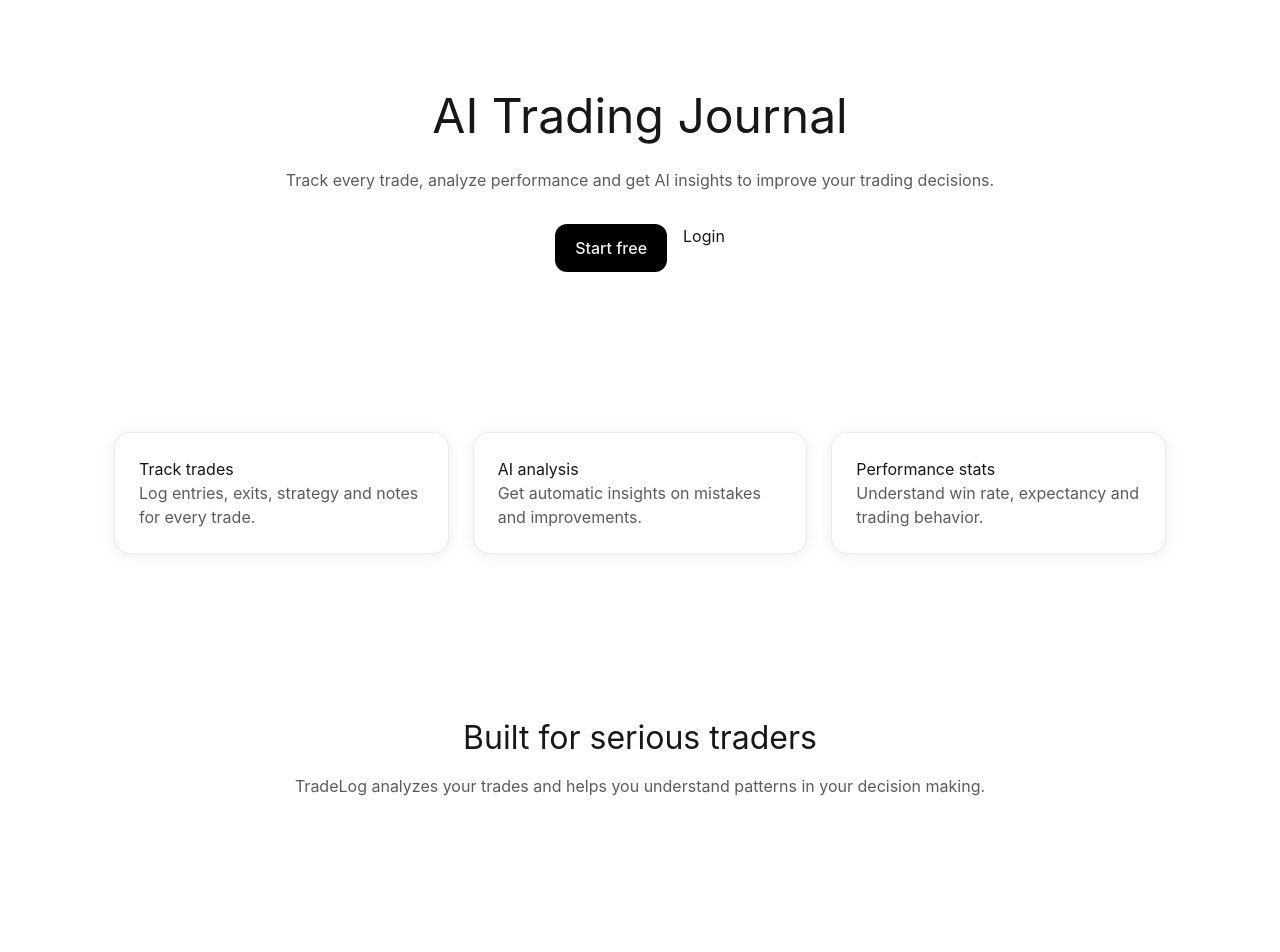
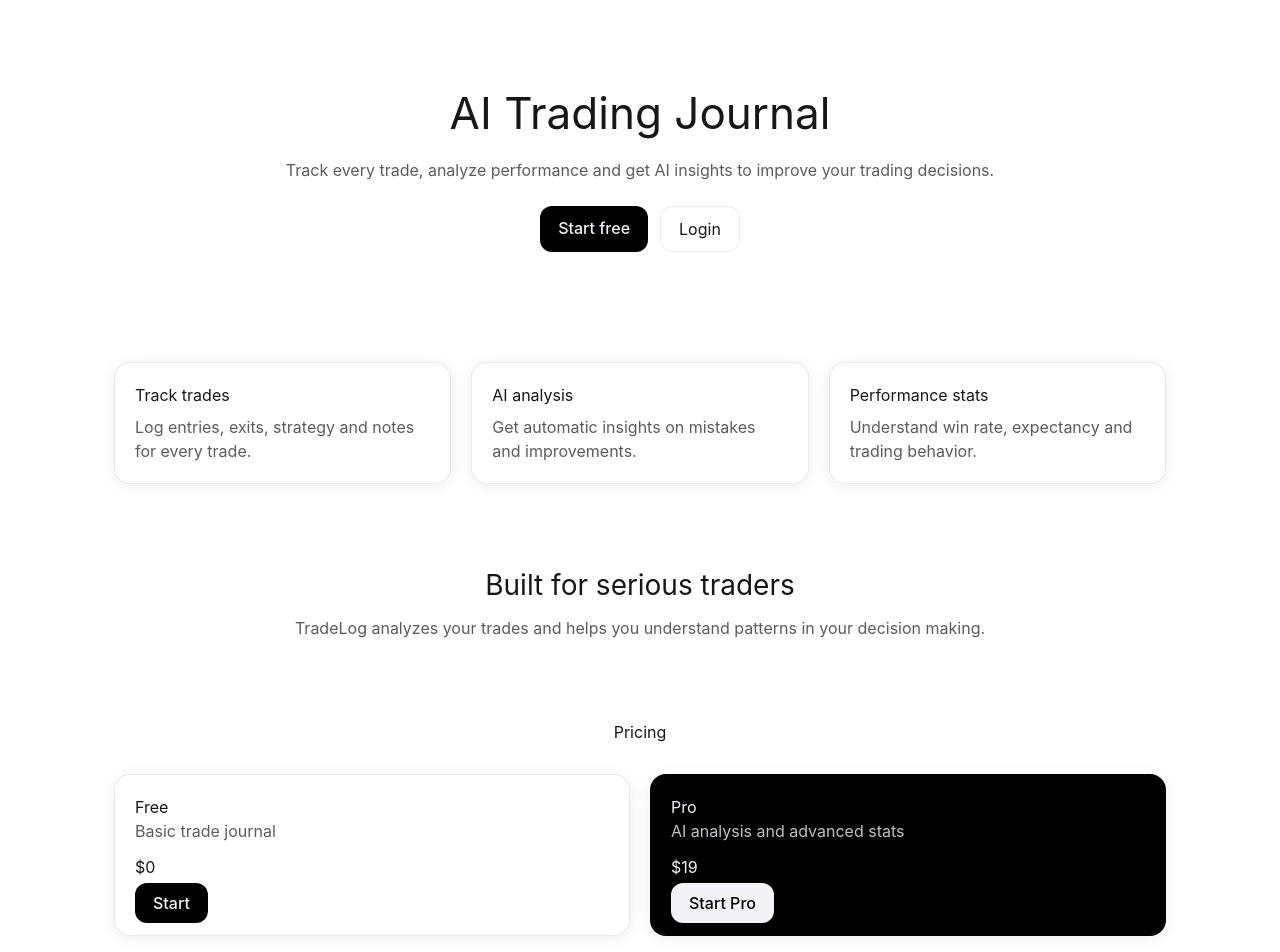
Before and after one commit to rivalden-sys/tradelog_pro, a Next.js app: page / in a window 1280 px wide. Shown: the top 952 px of the page. Built offline with nearby package versions, Linux system fonts and the light colour scheme.

Commit message:
Update page.tsx

```diff
--- a/app/page.tsx
+++ b/app/page.tsx
@@ -7,26 +7,46 @@ export default function Landing() {
 
   const { theme } = useTheme()
 
-  const section = {
+  const container = {
     maxWidth: 1100,
     margin: "0 auto",
-    padding: "80px 24px"
+    padding: "40px 24px"
+  }
+
+  const hero = {
+    textAlign: "center" as const,
+    paddingTop: 80,
+    paddingBottom: 40
+  }
+
+  const grid = {
+    display: "grid",
+    gridTemplateColumns: "repeat(auto-fit,minmax(240px,1fr))",
+    gap: 20,
+    marginTop: 30
   }
 
   const card = {
     background: theme.surface,
     border: `1px solid ${theme.border}`,
     borderRadius: 16,
-    padding: 24,
+    padding: 20,
     boxShadow: theme.shadow
   }
 
-  const button = {
+  const buttonPrimary = {
     background: theme.text,
     color: theme.bg,
-    padding: "12px 20px",
+    padding: "10px 18px",
     borderRadius: 12,
-    fontWeight: 500,
+    textDecoration: "none",
+    fontWeight: 500
+  }
+
+  const buttonSecondary = {
+    padding: "10px 18px",
+    borderRadius: 12,
+    border: `1px solid ${theme.border}`,
     textDecoration: "none"
   }
 
@@ -35,26 +55,24 @@ export default function Landing() {
 
       {/* HERO */}
 
-      <section style={{ ...section, textAlign: "center" }}>
+      <section style={{ ...container, ...hero }}>
 
-        <h1 style={{ fontSize: 48, marginBottom: 16 }}>
+        <h1 style={{ fontSize: 44, marginBottom: 12 }}>
           AI Trading Journal
         </h1>
 
-        <p style={{ opacity: .7, marginBottom: 32 }}>
+        <p style={{ opacity: .7, marginBottom: 24 }}>
           Track every trade, analyze performance and get AI insights to improve your trading decisions.
         </p>
 
-        <div style={{ display: "flex", justifyContent: "center", gap: 16 }}>
-
-          <Link href="/register" style={button}>
+        <div style={{ display: "flex", justifyContent: "center", gap: 12 }}>
+          <Link href="/register" style={buttonPrimary}>
             Start free
           </Link>
 
-          <Link href="/login">
+          <Link href="/login" style={buttonSecondary}>
             Login
           </Link>
-
         </div>
 
       </section>
@@ -62,30 +80,26 @@ export default function Landing() {
 
       {/* FEATURES */}
 
-      <section style={section}>
+      <section style={container}>
 
-        <div style={{
-          display: "grid",
-          gridTemplateColumns: "repeat(auto-fit, minmax(240px,1fr))",
-          gap: 24
-        }}>
+        <div style={grid}>
 
           <div style={card}>
-            <h3>Track trades</h3>
+            <h3 style={{ marginBottom: 8 }}>Track trades</h3>
             <p style={{ opacity:.7 }}>
               Log entries, exits, strategy and notes for every trade.
             </p>
           </div>
 
           <div style={card}>
-            <h3>AI analysis</h3>
+            <h3 style={{ marginBottom: 8 }}>AI analysis</h3>
             <p style={{ opacity:.7 }}>
               Get automatic insights on mistakes and improvements.
             </p>
           </div>
 
           <div style={card}>
-            <h3>Performance stats</h3>
+            <h3 style={{ marginBottom: 8 }}>Performance stats</h3>
             <p style={{ opacity:.7 }}>
               Understand win rate, expectancy and trading behavior.
             </p>
@@ -98,9 +112,9 @@ export default function Landing() {
 
       {/* AI SECTION */}
 
-      <section style={{ ...section, textAlign: "center" }}>
+      <section style={{ ...container, textAlign:"center" }}>
 
-        <h2 style={{ fontSize: 32, marginBottom: 12 }}>
+        <h2 style={{ fontSize: 28, marginBottom: 10 }}>
           Built for serious traders
         </h2>
 
@@ -113,24 +127,20 @@ export default function Landing() {
 
       {/* PRICING */}
 
-      <section style={section}>
+      <section style={container}>
 
-        <h2 style={{ textAlign: "center", marginBottom: 40 }}>
+        <h2 style={{ textAlign:"center", marginBottom: 24 }}>
           Pricing
         </h2>
 
-        <div style={{
-          display: "grid",
-          gridTemplateColumns: "repeat(auto-fit, minmax(260px,1fr))",
-          gap: 24
-        }}>
+        <div style={grid}>
 
           <div style={card}>
             <h3>Free</h3>
             <p style={{ opacity:.7 }}>Basic trade journal</p>
-            <h2>$0</h2>
+            <h2 style={{ margin:"12px 0" }}>$0</h2>
 
-            <Link href="/register" style={button}>
+            <Link href="/register" style={buttonPrimary}>
               Start
             </Link>
           </div>
@@ -145,13 +155,16 @@ export default function Landing() {
               AI analysis and advanced stats
             </p>
 
-            <h2>$19</h2>
+            <h2 style={{ margin:"12px 0" }}>$19</h2>
 
-            <Link href="/register" style={{
-              ...button,
-              background: theme.bg,
-              color: theme.text
-            }}>
+            <Link
+              href="/register"
+              style={{
+                ...buttonPrimary,
+                background: theme.bg,
+                color: theme.text
+              }}
+            >
               Start Pro
             </Link>
           </div>
@@ -163,13 +176,13 @@ export default function Landing() {
 
       {/* CTA */}
 
-      <section style={{ ...section, textAlign: "center" }}>
+      <section style={{ ...container, textAlign:"center", paddingBottom:60 }}>
 
-        <h2 style={{ marginBottom: 20 }}>
+        <h2 style={{ marginBottom: 16 }}>
           Improve your trading discipline
         </h2>
 
-        <Link href="/register" style={button}>
+        <Link href="/register" style={buttonPrimary}>
           Start your journal
         </Link>
 
```
